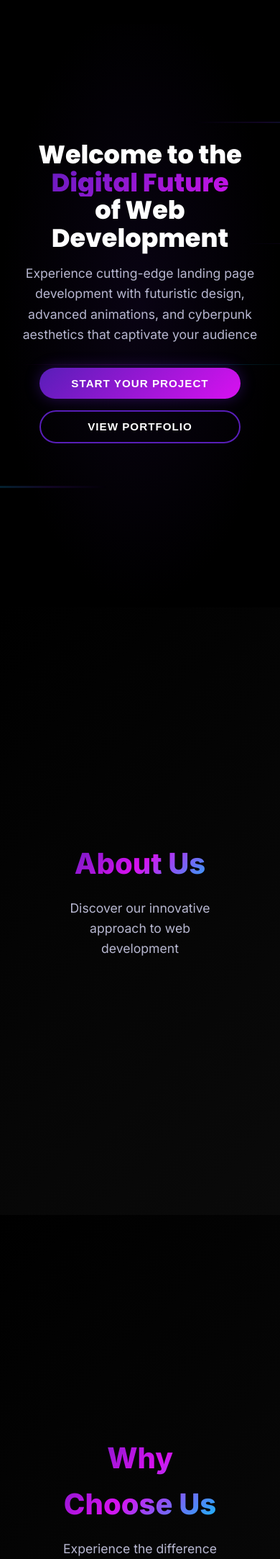
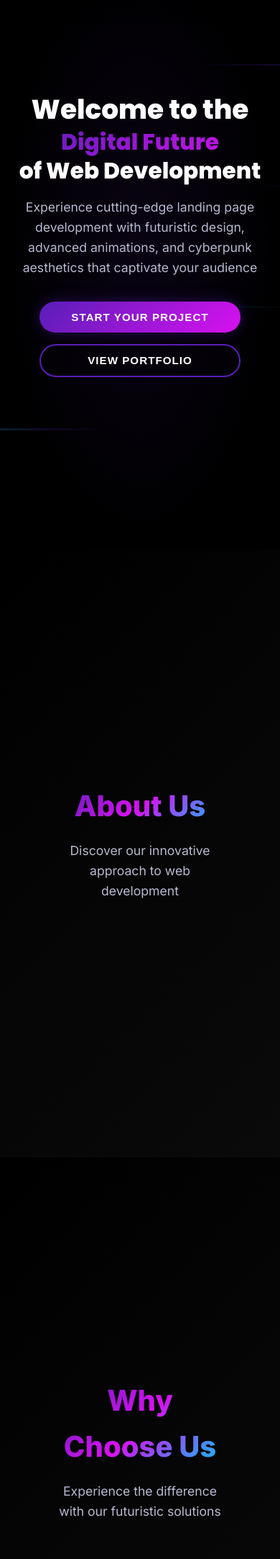
Before and after one commit to emmamln1/our_project, a PHP site: page / in a window 390 px wide. Shown: the part 80-2246 px from the top of the page at 72% size. Run offline with PHP 8.4, Linux system fonts and the light colour scheme.

Commit message:
hero mobile fix

```diff
--- a/assets/css/styles.css
+++ b/assets/css/styles.css
@@ -127,7 +127,7 @@ body {
 
 /* Main Content */
 .main-content {
-    margin-top: 80px;
+    margin-top: 0;
 }
 
 .section {
@@ -137,6 +137,7 @@ body {
     align-items: center;
     justify-content: center;
     background: linear-gradient(135deg, var(--bg-black) 0%, var(--bg-dark) 100%);
+    scroll-margin-top: 80px;
 }
 
 .container {
@@ -167,10 +168,11 @@ body {
 /* Hero Section Base */
 .hero-section {
     position: relative;
-    max-height: 100vh;
+    min-height: 100vh;
     padding: 0;
     overflow: hidden;
     background: radial-gradient(ellipse at center, rgba(88, 30, 184, 0.1) 0%, var(--bg-black) 70%);
+    scroll-margin-top: 0;
 }
 
 /* Animated Background Elements */
@@ -420,6 +422,7 @@ body {
     display: flex;
     align-items: center;
     justify-content: center;
+    padding-top: 80px;
 }
 
 /* Hero Content */
@@ -435,12 +438,18 @@ body {
 .hero-title {
     font-size: clamp(4rem, 6vw, 4rem);
     font-weight: 800;
-    line-height: 1.1;
+    line-height: 1.3;
     margin-bottom: 2rem;
     font-family: 'Poppins', sans-serif;
 }
 
-.title-line-1,
+.title-line-1 {
+    display: block;
+    color: var(--text-primary);
+    animation: slideInFromTop 1s ease-out;
+    font-size: 1.6em;
+}
+
 .title-line-3 {
     display: block;
     color: var(--text-primary);
@@ -707,11 +716,16 @@ body {
 @media (max-width: 768px) {
     .hero-container {
         padding: 0 20px;
+        padding-top: 100px;
     }
 
     .hero-title {
-        font-size: clamp(2rem, 8vw, 3.5rem);
+        font-size: clamp(1.8rem, 7vw, 3rem);
         margin-bottom: 1.2rem;
+    }
+
+    .title-line-1 {
+        font-size: 1.3em;
     }
 
     .hero-description {
@@ -754,8 +768,12 @@ body {
 
 
     .hero-title {
-        font-size: clamp(1.8rem, 9vw, 3rem);
+        font-size: clamp(1.5rem, 8vw, 2.5rem);
         margin-bottom: 1rem;
+    }
+
+    .title-line-1 {
+        font-size: 1.2em;
     }
 
     .hero-description {
@@ -789,7 +807,11 @@ body {
     }
 
     .hero-title {
-        font-size: clamp(1.6rem, 10vw, 2.5rem);
+        font-size: clamp(1.3rem, 9vw, 2rem);
+    }
+
+    .title-line-1 {
+        font-size: 1.1em;
     }
 
     .hero-description {
@@ -829,8 +851,7 @@ body {
     }
 
     .hero-container {
-        padding-top: 2rem;
-        padding-bottom: 2rem;
+        padding-top: 4rem;
     }
 }
 
```
